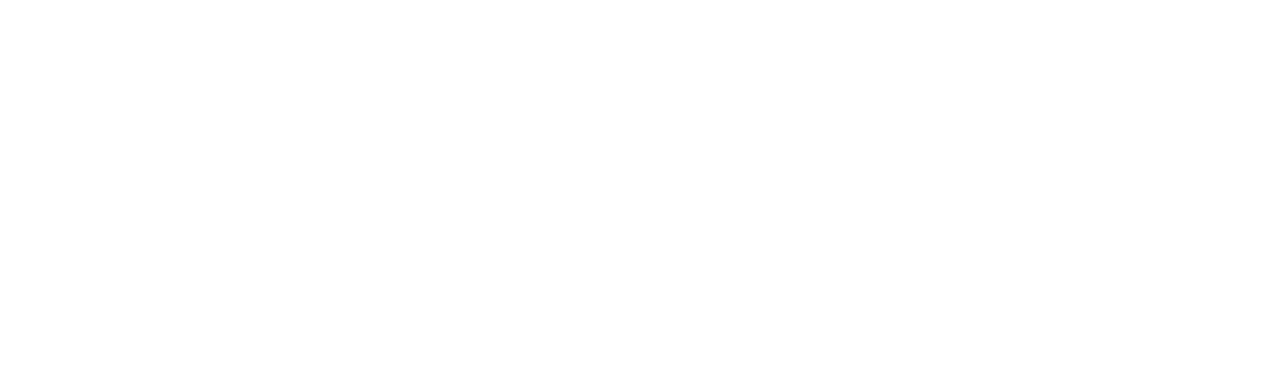
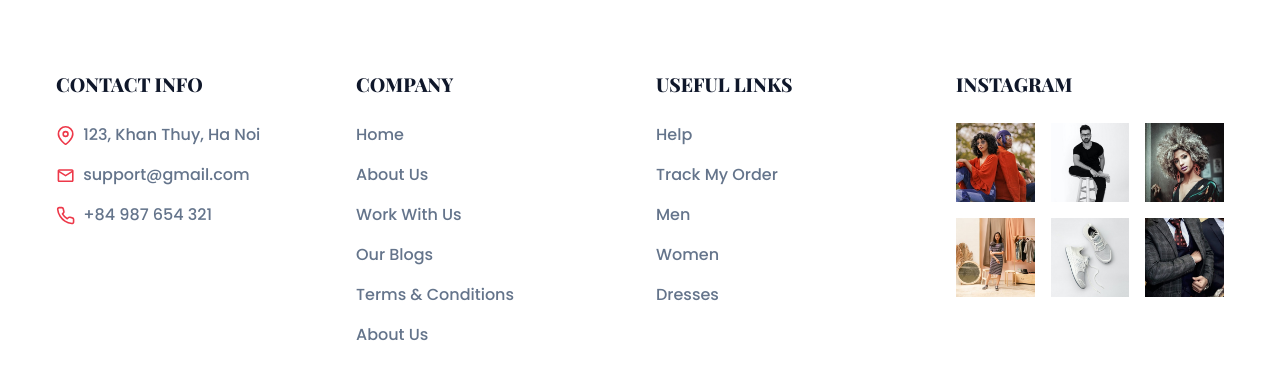
Before and after one commit to AshikurZaman01/Lebaba-Ecommerce-React-App, a React (Vite) app: page / in a window 1280 px wide. Shown: the part 4765-5144 px from the top of the page. Before the commit the page ends 4755 px from the top, so only its background shows below. Built offline with nearby package versions, Linux system fonts and the light colour scheme.

Commit message:
add Footer section

```diff
--- a/src/App.jsx
+++ b/src/App.jsx
@@ -1,5 +1,6 @@
 import { Outlet } from "react-router-dom"
 import Navbar from "./Components/Commons/Navbar/Navbar"
+import Footer from "./Components/Footer/Footer"
 
 const App = () => {
   return (
@@ -8,7 +9,11 @@
 
       <div className="max-w-screen-xl mx-auto px-[1rem]">
         <Outlet></Outlet>
+
+        <Footer></Footer>
       </div>
+
+
 
     </div>
   )
--- /dev/null
+++ b/src/Components/Footer/Company.jsx
@@ -0,0 +1,22 @@
+import { Link } from "react-router-dom"
+
+const Company = () => {
+    return (
+        <div className="footer__col">
+
+            <h4>COMPANY</h4>
+
+            <div>
+                <Link to={'/'}>Home</Link>
+                <Link to={'/'}>About Us</Link>
+                <Link to={'/'}>Work With Us</Link>
+                <Link to={'/'}>Our Blogs</Link>
+                <Link to={'/'}>Terms & Conditions</Link>
+                <Link to={'/'}>About Us</Link>
+            </div>
+
+        </div>
+    )
+}
+
+export default Company
--- /dev/null
+++ b/src/Components/Footer/ContactInfo.jsx
@@ -0,0 +1,27 @@
+import { FiMapPin, FiPhone } from "react-icons/fi"
+import { MdMailOutline } from "react-icons/md"
+
+const ContactInfo = () => {
+    return (
+        <div className="footer__col">
+            <h4>CONTACT INFO</h4>
+
+            <p className="flex items-center">
+                <span><FiMapPin /></span>
+                123, Khan Thuy, Ha Noi
+            </p>
+
+            <p className="flex items-center">
+                <span><MdMailOutline /></span>
+                support@gmail.com
+            </p>
+
+            <p className="flex items-center">
+                <span><FiPhone /></span>
+                +84 987 654 321
+            </p>
+        </div>
+    )
+}
+
+export default ContactInfo
--- /dev/null
+++ b/src/Components/Footer/Footer.jsx
@@ -0,0 +1,22 @@
+import Company from "./Company"
+import ContactInfo from "./ContactInfo"
+import InstagramFooter from "./InstagramFooter"
+import UsefulLinks from "./UsefulLinks"
+
+const Footer = () => {
+    return (
+        <footer className="section__container footer__container">
+
+            <ContactInfo></ContactInfo>
+
+            <Company></Company>
+
+            <UsefulLinks></UsefulLinks>
+
+            <InstagramFooter></InstagramFooter>
+
+        </footer>
+    )
+}
+
+export default Footer
--- /dev/null
+++ b/src/Components/Footer/InstagramFooter.jsx
@@ -0,0 +1,27 @@
+import image1 from '../../../src/assets/images/instagram-1.jpg'
+import image2 from '../../../src/assets/images/instagram-2.jpg'
+import image3 from '../../../src/assets/images/instagram-3.jpg'
+import image4 from '../../../src/assets/images/instagram-4.jpg'
+import image5 from '../../../src/assets/images/instagram-5.jpg'
+import image6 from '../../../src/assets/images/instagram-6.jpg'
+
+const InstagramFooter = () => {
+    return (
+        <div className="footer__col">
+
+            <h4>INSTAGRAM</h4>
+
+            <div className='instagram__grid'>
+                <img src={image1} alt="" />
+                <img src={image2} alt="" />
+                <img src={image3} alt="" />
+                <img src={image4} alt="" />
+                <img src={image5} alt="" />
+                <img src={image6} alt="" />
+            </div>
+
+        </div>
+    )
+}
+
+export default InstagramFooter
--- /dev/null
+++ b/src/Components/Footer/UsefulLinks.jsx
@@ -0,0 +1,21 @@
+import { Link } from "react-router-dom"
+
+const UsefulLinks = () => {
+    return (
+        <div className="footer__col">
+
+            <h4>USEFUL LINKS</h4>
+
+            <div>
+                <Link to={'/'}>Help</Link>
+                <Link to={'/'}>Track My Order</Link>
+                <Link to={'/'}>Men</Link>
+                <Link to={'/'}>Women</Link>
+                <Link to={'/'}>Dresses</Link>
+            </div>
+
+        </div>
+    )
+}
+
+export default UsefulLinks
--- a/src/Components/Pages/Shop/Shop.jsx
+++ b/src/Components/Pages/Shop/Shop.jsx
@@ -1,9 +1,9 @@
-import TrendingProducts from "./TrendingProducts/TrendingProducts"
+
 
 const Shop = () => {
     return (
         <div>
-            <TrendingProducts />
+
         </div>
     )
 }
```
